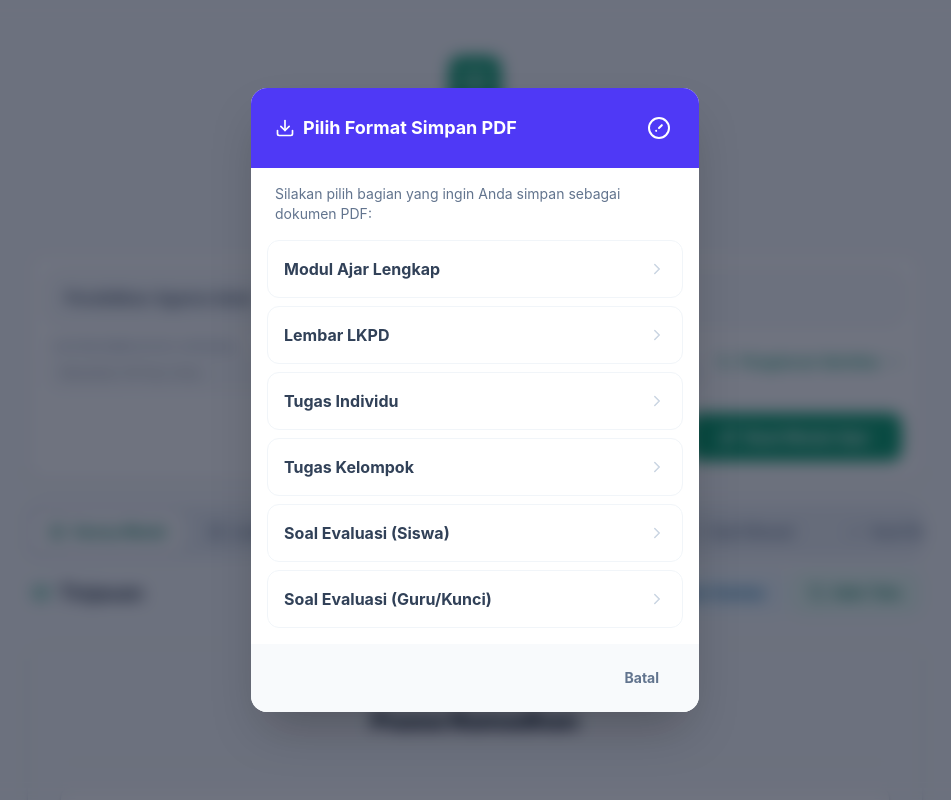
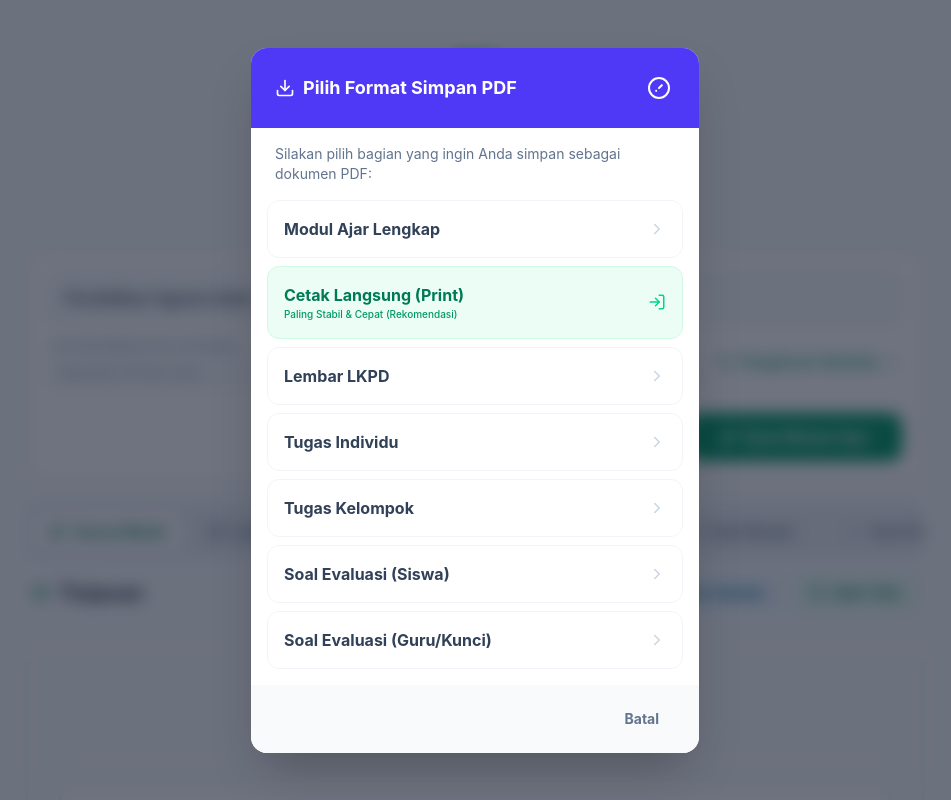
Before and after one commit to aminudin0893/Materimu, a React (Vite) app: page / in a window 1280 px wide. Both pictures are taken after a click on the button "Simpan PDF". Shown: the top 800 px of the page, without its empty margins (165-1116 px from the left). Built offline with nearby package versions, Linux system fonts and the light colour scheme.

Commit message:
feat: Add direct print functionality
Introduces a new feature to directly print the generated module using the browser's print dialog. This provides a more stable alternative to PDF export for large documents, mitigating potential timeout issues. Includes necessary CSS overrides for print media.

```diff
--- a/src/App.tsx
+++ b/src/App.tsx
@@ -261,6 +261,23 @@ export default function App() {
     }
   };
 
+  const handlePrint = (target: string) => {
+    if (!result) return;
+    setExportTarget(target);
+    if (target === 'all') setExpandAll(true);
+    setIsExportingMode(true);
+    setShowExportModal(false);
+
+    // Wait for DOM to render expanded content
+    setTimeout(() => {
+      window.print();
+      // Reset after print dialog closes
+      setIsExportingMode(false);
+      setExpandAll(false);
+      setExportTarget('all');
+    }, 1000);
+  };
+
   const handleExportPDF = (target: string) => {
     if (!result) return;
 
@@ -283,7 +300,7 @@ export default function App() {
         setIsPdfLoading(false);
         setIsExportingMode(false);
         setExpandAll(false);
-        setError("Proses penyimpanan memakan waktu terlalu lama. Dokumen mungkin terlalu besar atau browser kehabisan memori.");
+        setError("Proses penyimpanan memakan waktu terlalu lama. Dokumen mungkin terlalu besar untuk diproses secara otomatis. Silakan gunakan fitur 'Cetak Langsung (Print)' untuk hasil yang lebih stabil.");
       }
     }, 45000);
 
@@ -726,6 +743,19 @@ export default function App() {
                       <ChevronDown className="-rotate-90 text-slate-300 group-hover:text-emerald-500 transition-colors" size={18} />
                     </button>
 
+                    {exportType === 'pdf' && (
+                      <button
+                        onClick={() => handlePrint('all')}
+                        className="w-full text-left px-4 py-4 bg-emerald-50 hover:bg-emerald-100 rounded-xl border border-emerald-100 flex items-center justify-between group transition-all"
+                      >
+                        <div className="flex flex-col">
+                          <span className="font-bold text-emerald-700">Cetak Langsung (Print)</span>
+                          <span className="text-[10px] text-emerald-600 font-medium">Paling Stabil & Cepat (Rekomendasi)</span>
+                        </div>
+                        <Download className="-rotate-90 text-emerald-400 group-hover:text-emerald-600 transition-colors" size={18} />
+                      </button>
+                    )}
+
                     <button
                       onClick={() => exportType === 'pdf' ? handleExportPDF('lkpd') : handleExportJPG('lkpd')}
                       className="w-full text-left px-4 py-4 hover:bg-slate-50 rounded-xl border border-slate-100 flex items-center justify-between group transition-all"
@@ -786,6 +816,7 @@ export default function App() {
         )}
 
         {result && (
+          <div id="modul-ajar-content-container">
             <ModulContent
               result={result}
               subject={subject}
@@ -800,6 +831,7 @@ export default function App() {
               expandAll={expandAll}
               toggleAccordion={toggleAccordion}
             />
+          </div>
         )}
 
         {/* Export Loading Overlay */}
@@ -822,6 +854,12 @@ export default function App() {
               <div className="w-full bg-slate-100 h-1.5 rounded-full overflow-hidden">
                 <div className="bg-emerald-500 h-full w-2/3 animate-[shimmer_2s_infinite_linear] bg-gradient-to-r from-emerald-500 via-emerald-400 to-emerald-500 bg-[length:200%_100%]"></div>
               </div>
+              <button
+                onClick={resetAllStates}
+                className="mt-2 px-6 py-2 bg-slate-100 hover:bg-slate-200 text-slate-600 rounded-xl text-sm font-bold transition-colors"
+              >
+                Batalkan & Reset
+              </button>
             </div>
           </div>
         )}
--- a/src/index.css
+++ b/src/index.css
@@ -11,3 +11,37 @@
   0% { background-position: 200% 0; }
   100% { background-position: -200% 0; }
 }
+
+@media print {
+  body {
+    background-color: white !important;
+    margin: 0 !important;
+    padding: 0 !important;
+  }
+
+  .no-print,
+  header,
+  section:not(#modul-ajar-content-container),
+  nav,
+  button,
+  .fixed,
+  .absolute {
+    display: none !important;
+  }
+
+  #modul-ajar-content-container {
+    display: block !important;
+    width: 100% !important;
+    margin: 0 !important;
+    padding: 0 !important;
+    box-shadow: none !important;
+    border: none !important;
+  }
+
+  #modul-ajar-content {
+    box-shadow: none !important;
+    border: none !important;
+    width: 100% !important;
+    padding: 0 !important;
+  }
+}
```
Lines whose indentation alone changed are shown as unchanged.
